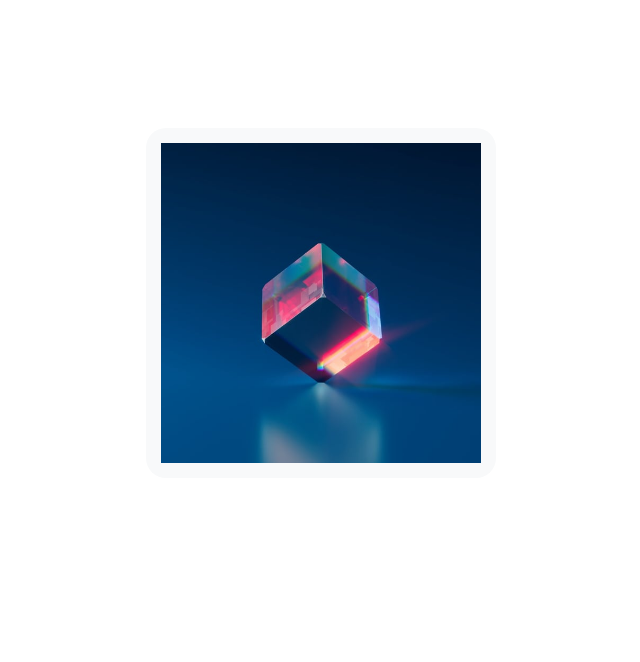
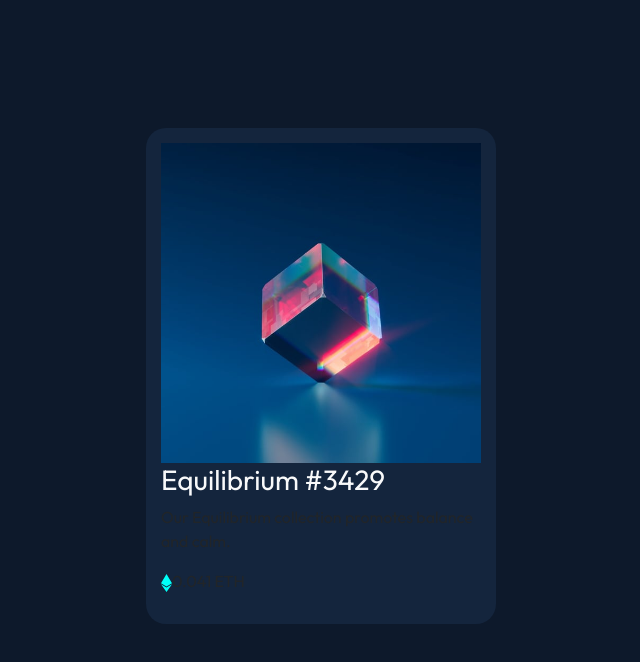
Before and after one commit to sismitrii/FrontEndMentor_nft-preview-card-component-main, a plain HTML site: page index.html in a window 1280 px wide. Shown: the whole page, without its empty margins (319-959 px from the left). Drawn offline with nearby package versions, Linux system fonts and the light colour scheme.

Commit message:
added some structure in index.html

```diff
--- a/index.html
+++ b/index.html
@@ -7,14 +7,24 @@
   <link href="https://cdn.jsdelivr.net/npm/bootstrap@5.1.3/dist/css/bootstrap.min.css" rel="stylesheet" integrity="sha384-1BmE4kWBq78iYhFldvKuhfTAU6auU8tT94WrHftjDbrCEXSU1oBoqyl2QvZ6jIW3" crossorigin="anonymous">
   <script src="https://cdn.jsdelivr.net/npm/bootstrap@5.1.3/dist/js/bootstrap.bundle.min.js" integrity="sha384-ka7Sk0Gln4gmtz2MlQnikT1wXgYsOg+OMhuP+IlRH9sENBO0LRn5q+8nbTov4+1p" crossorigin="anonymous"></script>
   <link rel="stylesheet" type="text/css" href="style.css">
+  <link rel="preconnect" href="https://fonts.googleapis.com">
+<link rel="preconnect" href="https://fonts.gstatic.com" crossorigin>
+<link href="https://fonts.googleapis.com/css2?family=Outfit:wght@300;400;600&display=swap" rel="stylesheet">
   <title>Frontend Mentor | NFT preview card component</title>
   <!-- Feel free to remove these styles or customise in your own stylesheet 👍 -->
 </head>
 <body>
 
-<div class="container bg-light">
+<div class="container">
   <div class="text-center">
       <img class="equilibrium img-fluid" src="images/image-equilibrium.jpg" alt="Equilibrium">
+  </div>
+  <div class="description">
+    <h3 class="text-light">Equilibrium #3429</h3>
+    <p>Our Equilibrium collection promotes balance and calm.</p>
+    <div>
+      <p><img class="icon" src="images/icon-ethereum.svg" alt="icon icon-ethereum">0.041 ETH</p>
+    </div>
   </div>
 </div>
 <!-- Equilibrium #3429
--- a/style.css
+++ b/style.css
@@ -1,6 +1,6 @@
 body {
-    font-family: Arial, Helvetica, sans-serif;
-    /*background-color: hsl(212, 45%, 89%);*/
+    font-family: 'Outfit', Arial, Helvetica, sans-serif;
+    background-color: hsl(217, 54%, 11%);
     display: flex;
     align-items: center;
     justify-content: center;
@@ -12,4 +12,5 @@ body {
     max-width: 350px;
     padding: 15px;
     border-radius: 20px;
+    background-color: hsl(216, 50%, 16%);
 }
```
Also changed, not shown: design/desktop-design.jpg.
